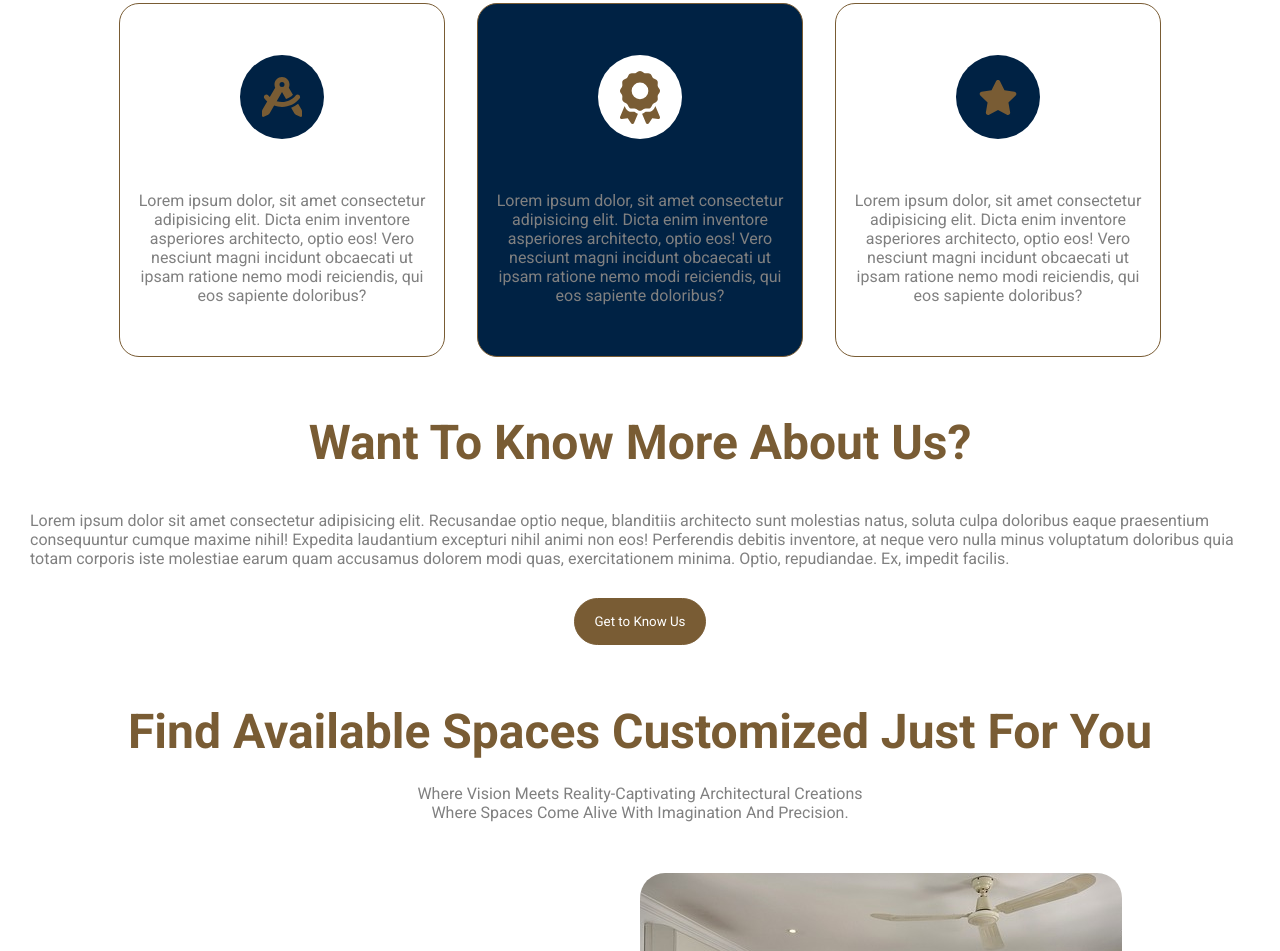
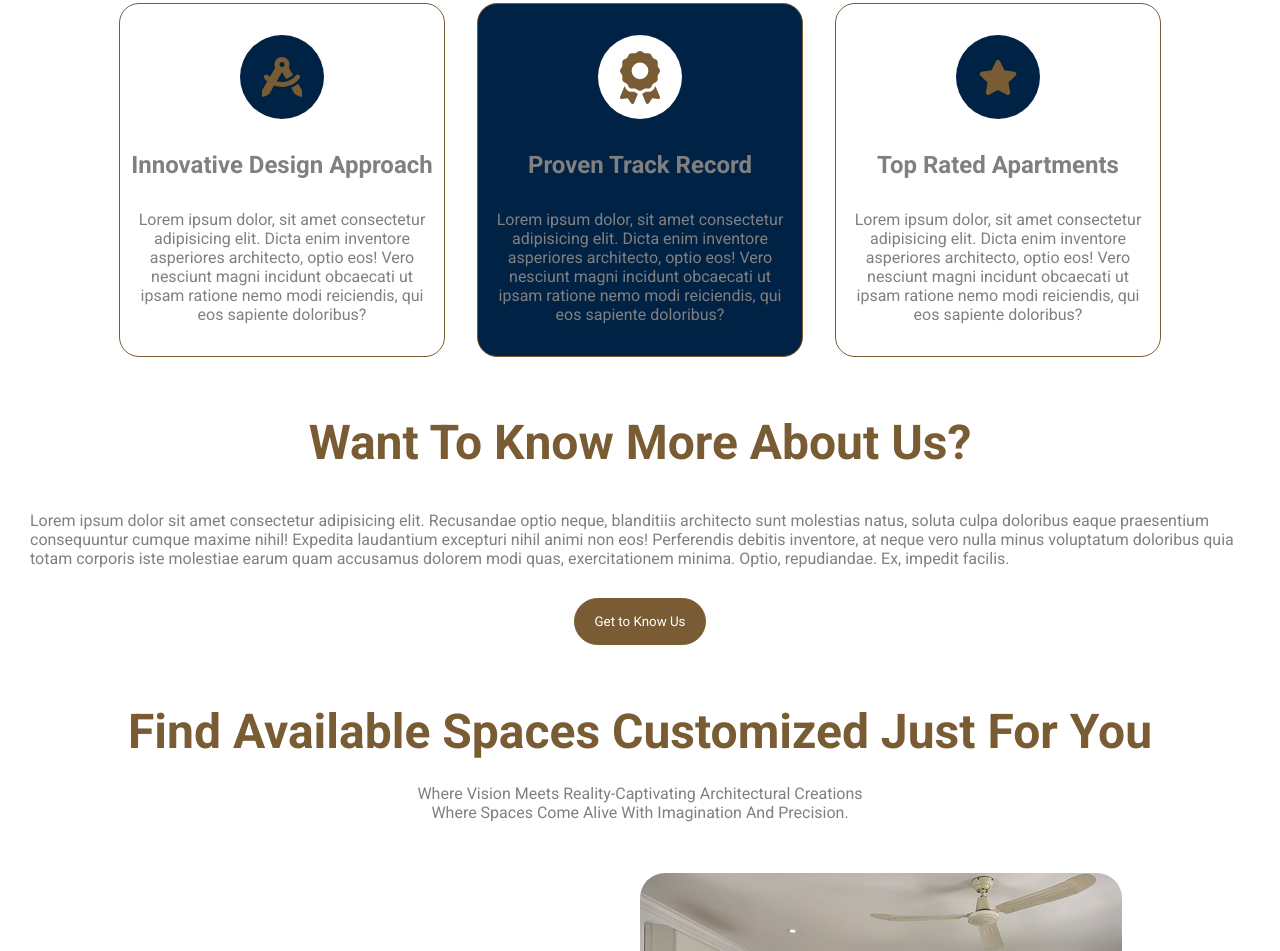
Before and after one commit to JAS-D98/Urban-Haven-Apartments-Landing-Page, a website built with Vite: page index.html in a window 1280 px wide. Shown: the part 1263-2214 px from the top of the page. Built offline with nearby package versions, Linux system fonts and the light colour scheme.

Commit message:
add heading tag to what's unique about us section cards

```diff
--- a/index.html
+++ b/index.html
@@ -60,6 +60,7 @@
             <div class="uni-img">
               <img src="./assets/compass-drafting-solid.svg" alt="icon of a compass" width="40">
             </div>
+            <h2>Innovative Design Approach</h2>
             <p>Lorem ipsum dolor, sit amet consectetur adipisicing elit. Dicta enim inventore asperiores architecto, optio eos! Vero nesciunt magni incidunt obcaecati ut ipsam ratione nemo modi reiciendis, qui eos sapiente doloribus?</p>
           </div>
 
@@ -67,6 +68,7 @@
             <div class="uni-img">
               <img src="./assets/award-solid (1).svg" alt="icon of an award" width="40">
             </div>
+            <h2>Proven Track Record</h2>
             <p>Lorem ipsum dolor, sit amet consectetur adipisicing elit. Dicta enim inventore asperiores architecto, optio eos! Vero nesciunt magni incidunt obcaecati ut ipsam ratione nemo modi reiciendis, qui eos sapiente doloribus?</p>
           </div>
 
@@ -74,6 +76,7 @@
             <div class="uni-img">
               <img src="./assets/star-solid (1).svg" alt="icon of a star" width="40">
             </div>
+            <h2>Top Rated Apartments</h2>
             <p>Lorem ipsum dolor, sit amet consectetur adipisicing elit. Dicta enim inventore asperiores architecto, optio eos! Vero nesciunt magni incidunt obcaecati ut ipsam ratione nemo modi reiciendis, qui eos sapiente doloribus?</p>
           </div>
 
```
